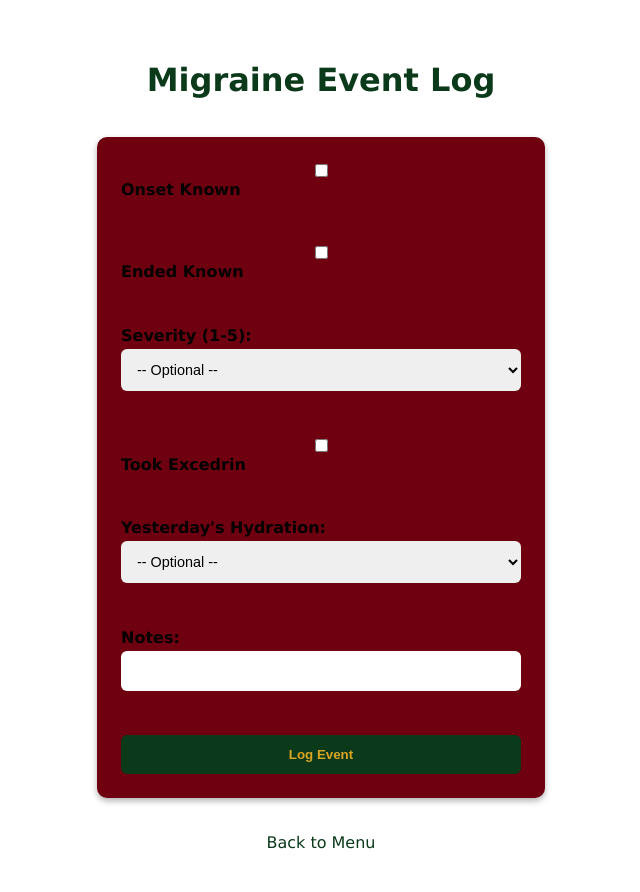
After one commit to scriptedvestige/field_obs, a FastAPI app: template templates/migraine.html in a window 1280 px wide. The commit adds this page. Shown: the whole page, without its empty margins (319-959 px from the left). Run offline with FastAPI, Linux system fonts and the light colour scheme; the template is opened without the code that fills it, so the values that code supplies are empty.

Commit message:
Migraine and Hydration Loggers

```diff
--- a/app.py
+++ b/app.py
@@ -3,6 +3,8 @@ from fastapi.responses import RedirectResponse
 from fastapi.templating import Jinja2Templates
 from fastapi.staticfiles import StaticFiles
 from database import get_conn
+from datetime import datetime
+from zoneinfo import ZoneInfo
 
 app = FastAPI()
 templates = Jinja2Templates(directory="templates")
@@ -143,3 +145,71 @@ def log_watering(
     conn.close()
 
     return RedirectResponse("/watering", status_code=303)
+
+# Migraine Events
+@app.get("/migraine", name="migraine")
+def migraine_form(request: Request):
+    return templates.TemplateResponse("migraine.html", {"request": request})
+
+@app.post("/migraine")
+def log_migraine(
+    onset: str | None = Form(None),
+    ended: str | None = Form(None),
+    severity: int | None = Form(None),
+    excedrin_pills: int | None = Form(None),
+    hydration_yesterday: str | None = Form(None),
+    notes: str | None = Form(None),
+):
+
+    # Handling timezone, enter as local time, insert to db in UTC
+    pacific = ZoneInfo("America/Los_Angeles")
+
+    onset_dt = datetime.fromisoformat(onset).replace(tzinfo=pacific).astimezone(ZoneInfo("UTC")) if onset else None
+    ended_dt = datetime.fromisoformat(ended).replace(tzinfo=pacific).astimezone(ZoneInfo("UTC")) if ended else None
+
+    conn = get_conn()
+    cur = conn.cursor()
+    cur.execute(
+        """
+        INSERT INTO manual.migraine_events
+            (onset, ended, severity, excedrin_pills, hydration_yesterday, notes)
+        VALUES (%s, %s, %s, %s, %s, %s)
+        """,
+        (onset_dt, ended_dt, severity, excedrin_pills, hydration_yesterday, notes)
+    )
+    conn.commit()
+    cur.close()
+    conn.close()
+
+    return RedirectResponse("/migraine", status_code=303)
+
+# Hydration Events
+@app.get("/hydration", name="hydration")
+def hydration_form(request: Request):
+    return templates.TemplateResponse("hydration.html", {"request": request})
+
+@app.post("/hydration")
+def log_hydration(
+    consumed_at: str = Form(...),
+    beverage_type: str = Form(...),
+    volume_oz: float = Form(...),
+    notes: str | None = Form(None),
+):
+    pacific = ZoneInfo("America/Los_Angeles")
+    consumed_at_dt = datetime.fromisoformat(consumed_at).replace(tzinfo=pacific).astimezone(ZoneInfo("UTC"))
+
+    conn = get_conn()
+    cur = conn.cursor()
+    cur.execute(
+        """
+        INSERT INTO manual.hydration_events
+            (consumed_at, beverage_type, volume_oz, notes)
+        VALUES (%s, %s, %s, %s)
+        """,
+        (consumed_at_dt, beverage_type, volume_oz, notes)
+    )
+    conn.commit()
+    cur.close()
+    conn.close()
+
+    return RedirectResponse("/hydration", status_code=303)
--- a/templates/index.html
+++ b/templates/index.html
@@ -4,8 +4,13 @@
 
 {% block content %}
     <h1>Manual Event Logging Menu</h1>
+    <h3>Yard Events</h3>
     <h3><a href="{{ url_for('fertilizer') }}">Fertilizer Events</a></h3>
     <h3><a href="{{ url_for('snow') }}">Snow Events</a></h3>
     <h3><a href="{{ url_for('treatment') }}">Treatment Events</a></h3>
     <h3><a href="{{ url_for('watering') }}">Watering Events</a></h3>
+    <br><br>
+    <h3>Health Events</h3>
+    <h3><a href="{{ url_for('hydration') }}">Hydration Events</a></h3>
+    <h3><a href="{{ url_for('migraine') }}">Migraine Events</a></h3>
 {% endblock %}
--- /dev/null
+++ b/templates/migraine.html
@@ -0,0 +1,118 @@
+{% extends "base.html" %}
+
+{% block title %}Migraine Log{% endblock %}
+
+{% block content %}
+    <h1>Migraine Event Log</h1>
+    <form id="migraine_form" method="POST" action="/migraine">
+
+        <label>
+            <input type="checkbox" id="onset_known" onchange="toggleDatetime('onset')">
+            Onset Known
+        </label>
+        <div id="onset_picker" style="display:none; margin-left: 1em;">
+            <label>Onset Date/Time:
+                <input type="datetime-local" name="onset" id="onset">
+            </label>
+        </div>
+        <br>
+
+        <label>
+            <input type="checkbox" id="ended_known" onchange="toggleDatetime('ended')">
+            Ended Known
+        </label>
+        <div id="ended_picker" style="display:none; margin-left: 1em;">
+            <label>Ended Date/Time:
+                <input type="datetime-local" name="ended" id="ended">
+            </label>
+        </div>
+        <br>
+
+        <label>Severity (1-5):
+            <select name="severity">
+                <option value="">-- Optional --</option>
+                <option value="1">1 - Mild</option>
+                <option value="2">2</option>
+                <option value="3">3 - Moderate</option>
+                <option value="4">4</option>
+                <option value="5">5 - Severe</option>
+            </select>
+        </label>
+        <br>
+
+        <label>
+            <input type="checkbox" id="excedrin_taken" onchange="toggleExcedrin()">
+            Took Excedrin
+        </label>
+        <div id="excedrin_picker" style="display:none; margin-left: 1em;">
+            <label>Pills:
+                <select name="excedrin_pills">
+                    <option value="1">1</option>
+                    <option value="2">2</option>
+                    <option value="3">3</option>
+                </select>
+            </label>
+        </div>
+        <br>
+
+        <label>Yesterday's Hydration:
+            <select name="hydration_yesterday">
+                <option value="">-- Optional --</option>
+                <option value="poor">Poor</option>
+                <option value="normal">Normal</option>
+                <option value="good">Good</option>
+            </select>
+        </label>
+        <br>
+
+        <label>Notes:
+            <input type="text" name="notes">
+        </label>
+        <br>
+
+        <button type="submit" onclick="return validateForm()">Log Event</button>
+    </form>
+{% endblock %}
+
+{% block back_link %}
+    <a href="{{ url_for('menu') }}">Back to Menu</a>
+{% endblock %}
+
+{% block scripts %}
+<script>
+    function toggleDatetime(field) {
+        const checkbox = document.getElementById(field + '_known');
+        const picker = document.getElementById(field + '_picker');
+        picker.style.display = checkbox.checked ? 'block' : 'none';
+        if (!checkbox.checked) {
+            document.getElementById(field).value = '';
+        }
+    }
+
+    function toggleExcedrin() {
+        const checkbox = document.getElementById('excedrin_taken');
+        const picker = document.getElementById('excedrin_picker');
+        picker.style.display = checkbox.checked ? 'block' : 'none';
+    }
+
+    function validateForm() {
+        const onsetChecked = document.getElementById('onset_known').checked;
+        const endedChecked = document.getElementById('ended_known').checked;
+        if (!onsetChecked && !endedChecked) {
+            alert('Please provide at least one of Onset or Ended.');
+            return false;
+        }
+        const onset = document.getElementById('onset').value;
+        const ended = document.getElementById('ended').value;
+        if (onsetChecked && !onset) {
+            alert('Onset is checked but no date/time selected.');
+            return false;
+        }
+        if (endedChecked && !ended) {
+            alert('Ended is checked but no date/time selected.');
+            return false;
+        }
+        return true;
+    }
+</script>
+{% endblock %}
```
Also changed, not shown: templates/hydration.html (added, +57 -0 lines).
